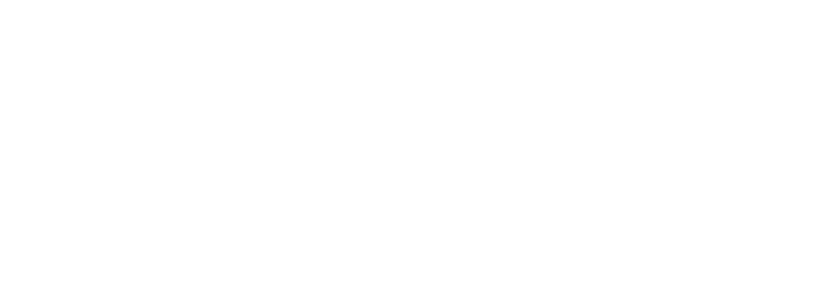
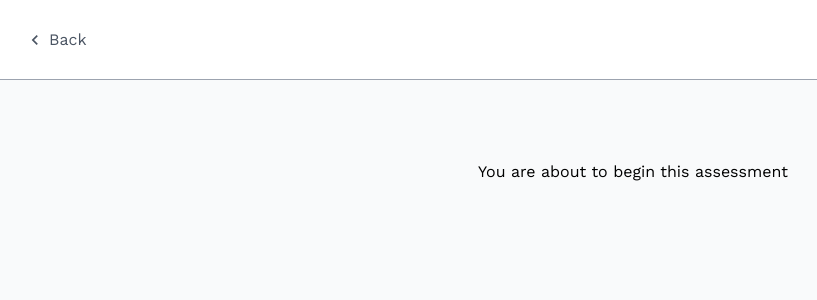
Before and after one commit to benhexie/studylet, a React (Create React App) app in the folder web/: page /assessment/start/1 in a window 1280 px wide. Before the commit this address had no page. Shown: the top 300 px of the page, without its empty margins (7-824 px from the left). Built offline with nearby package versions, Linux system fonts and the light colour scheme; a web font is replaced by a local one.

Commit message:
Made changes to practice start

```diff
--- a/web/src/App.tsx
+++ b/web/src/App.tsx
@@ -12,6 +12,8 @@
 import Redirects from "./components/Redirects";
 import Upload from "./pages/app/assessment/upload";
 import Practice from "./pages/app/assessment/practice";
+import Start from "./pages/app/assessment/start";
+import Assessment from "./pages/app/assessment";
 
 function App() {
   return (
@@ -30,10 +32,11 @@
           <Route path="assessments" element={<Assessments />} />
           <Route path="*" element={<Redirects to="/app/dashboard" />} />
         </Route>
-        <Route path="/assessment">
+        <Route path="/assessment" element={<Assessment />}>
           <Route path="upload" element={<Upload />} />
-          <Route path="practice" element={<Practice />} />
+          <Route path="start/:id" element={<Start />} />
         </Route>
+        <Route path="/assessment/practice/:id" element={<Practice />} />
       </Routes>
     </Router>
   );
--- /dev/null
+++ b/web/src/pages/app/assessment/index.tsx
@@ -0,0 +1,26 @@
+import React from "react";
+import { Outlet, useNavigate } from "react-router-dom";
+import { MdOutlineKeyboardArrowLeft } from "react-icons/md";
+
+const Assessment = () => {
+  const navigate = useNavigate();
+
+  return (
+    <div className="bg-gray-50 min-h-screen flex flex-col">
+      <div className="h-20 border-b border-gray-400 py-4 px-8 flex items-center bg-white sticky top-0">
+        <button
+          className="flex items-center gap-1 text-gray-600 hover:underline underline-offset-2 p-2 pl-0"
+          onClick={() => navigate(-1)}
+        >
+          <MdOutlineKeyboardArrowLeft className="text-xl" />
+          <span className="">Back</span>
+        </button>
+      </div>
+      <div className="flex justify-center flex-1">
+        <Outlet />
+      </div>
+    </div>
+  );
+};
+
+export default Assessment;
--- /dev/null
+++ b/web/src/pages/app/assessment/start.tsx
@@ -0,0 +1,13 @@
+import React from "react";
+
+const Start = () => {
+  return (
+    <div className="mt-16 flex justify-center w-full">
+      <div className="w-full max-w-xl p-4 flex flex-col items-center">
+        <h1 className="">You are about to begin this assessment</h1>
+      </div>
+    </div>
+  );
+};
+
+export default Start;
--- a/web/src/pages/app/assessment/upload.tsx
+++ b/web/src/pages/app/assessment/upload.tsx
@@ -1,23 +1,8 @@
 import React from "react";
-import { useNavigate } from "react-router-dom";
-import { MdOutlineKeyboardArrowLeft } from "react-icons/md";
 import { FiUpload } from "react-icons/fi";
 
 const Upload = () => {
-  const navigate = useNavigate();
-
   return (
-    <div className="bg-gray-50 min-h-screen flex flex-col">
-      <div className="h-20 border-b border-gray-400 py-4 px-8 flex items-center bg-white sticky top-0">
-        <button
-          className="flex items-center gap-1 text-gray-600 hover:underline underline-offset-2 p-2 pl-0"
-          onClick={() => navigate(-1)}
-        >
-          <MdOutlineKeyboardArrowLeft className="text-xl" />
-          <span className="">Back</span>
-        </button>
-      </div>
-      <div className="flex justify-center flex-1">
     <div className="max-w-3xl w-full flex flex-col p-4 items-center justify-center">
       <div className="flex flex-col gap-4 max-w-xl w-full">
         <p className="font-medium text-lg text-gray-600 mb-4 w-fit text-center">
@@ -49,8 +34,6 @@
         </button>
       </div>
     </div>
-      </div>
-    </div>
   );
 };
 
--- a/web/src/pages/app/assessments.tsx
+++ b/web/src/pages/app/assessments.tsx
@@ -15,7 +15,7 @@
 }) => {
   return (
     <Link
-      to={`/assessment/practice/${id}`}
+      to={`/assessment/start/${id}`}
       className={`p-4 rounded-md bg-white flex items-center justify-between max-w-3xl border-b border-gray-200 hover:bg-primary hover:text-white transition-colors gap-4`}
     >
       <p className="font-medium text-base line-clamp-2">{title}</p>
```
Lines whose indentation alone changed are shown as unchanged.
